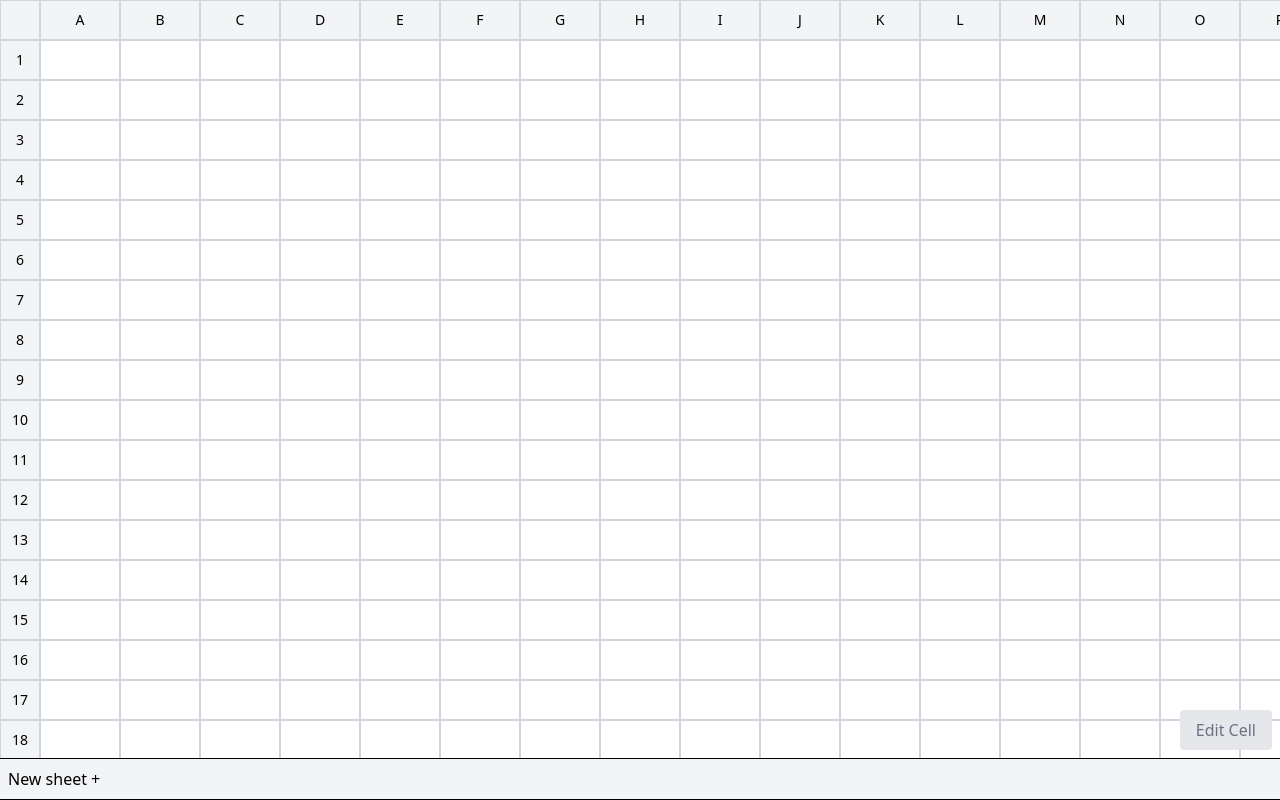
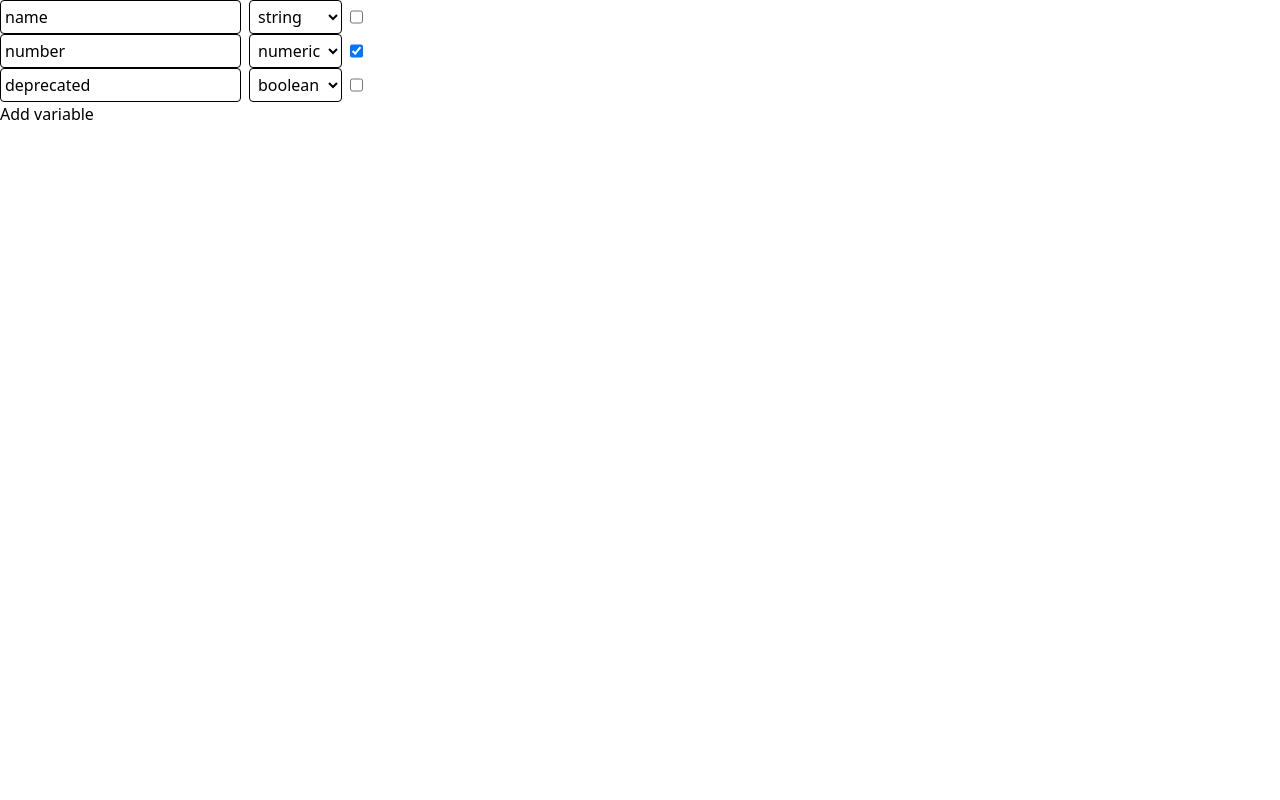
Before and after one commit to GucioWons/excelizer, a React (Vite) app: page / in a window 1280 px wide. Built offline with nearby package versions, Linux system fonts and the light colour scheme.

Commit message:
Edit-variables

```diff
--- a/src/App.tsx
+++ b/src/App.tsx
@@ -1,9 +1,9 @@
-import Editor from "./components/editor/Editor.tsx";
+import VariablesEditor from "./components/editor/variable/VariablesEditor.tsx";
 
 function App() {
 
   return (
-      <Editor />
+      <VariablesEditor />
   )
 }
 
--- a/src/components/editor/variable/VariableRow.tsx
+++ b/src/components/editor/variable/VariableRow.tsx
@@ -1,15 +1,49 @@
 import {type VariableData} from "./VariablesEditor.tsx";
+import {VariableType} from "./VariableType.ts";
 
 export interface VariableRowProps {
     variable: VariableData;
+    onChange: (updated: VariableData) => void;
 }
 
 function VariableRow(props: VariableRowProps) {
-    const { variable } = props;
+    const { variable, onChange } = props;
 
     return (
-        <div>{variable.name}, {variable.type}, {variable.nullable.toString()}</div>
-    )
+        <div className="flex gap-2">
+            <input
+                type="text"
+                value={variable.name}
+                onChange={(e) =>
+                    onChange({...variable, name: e.target.value})
+                }
+                className="border p-1 rounded"
+                placeholder="Name"
+            />
+
+            <select
+                value={variable.type}
+                onChange={(e) =>
+                    onChange({...variable, type: e.target.value as VariableType})
+                }
+                className="border p-1 rounded"
+            >
+                {Object.values(VariableType).map((type) => (
+                    <option key={type} value={type}>
+                        {type}
+                    </option>
+                ))}
+            </select>
+
+            <input
+                type="checkbox"
+                checked={variable.nullable}
+                onChange={(e) =>
+                    onChange({...variable, nullable: e.target.checked})
+                }
+            />
+        </div>
+)
 }
 
 export default VariableRow;
--- a/src/components/editor/variable/VariablesEditor.tsx
+++ b/src/components/editor/variable/VariablesEditor.tsx
@@ -21,11 +21,24 @@ function VariablesEditor() {
         setVariables(
             [...variables, {name: "", type: VariableType.STRING, nullable: false}],
         );
-    }, [variables]);
+    }, [variables, setVariables]);
+
+    const updateVariable = useCallback((index: number, updated: VariableData) => {
+        setVariables((prev) => {
+            const copy = [...prev];
+            copy[index] = updated;
+            return copy;
+        });
+    }, [setVariables])
 
     return (
         <div>
-            {variables.map(variable => <VariableRow variable={variable} />)}
+            {variables.map((variable, index) =>
+                <VariableRow
+                    variable={variable}
+                    onChange={(updated) => updateVariable(index, updated)}
+                />
+            )}
             <button onClick={addVariable}>Add variable</button>
         </div>
     );
```
